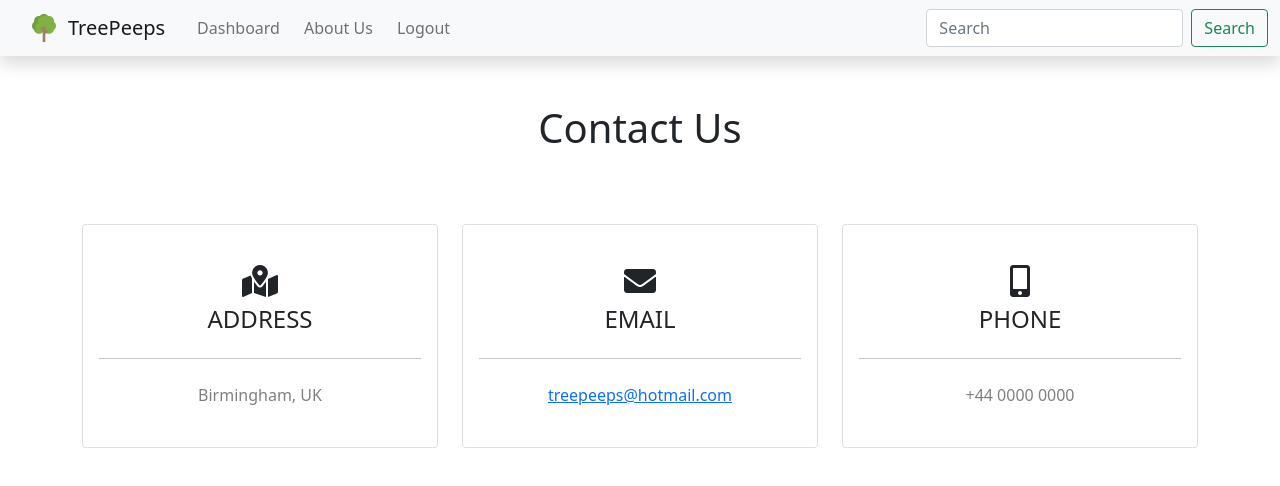
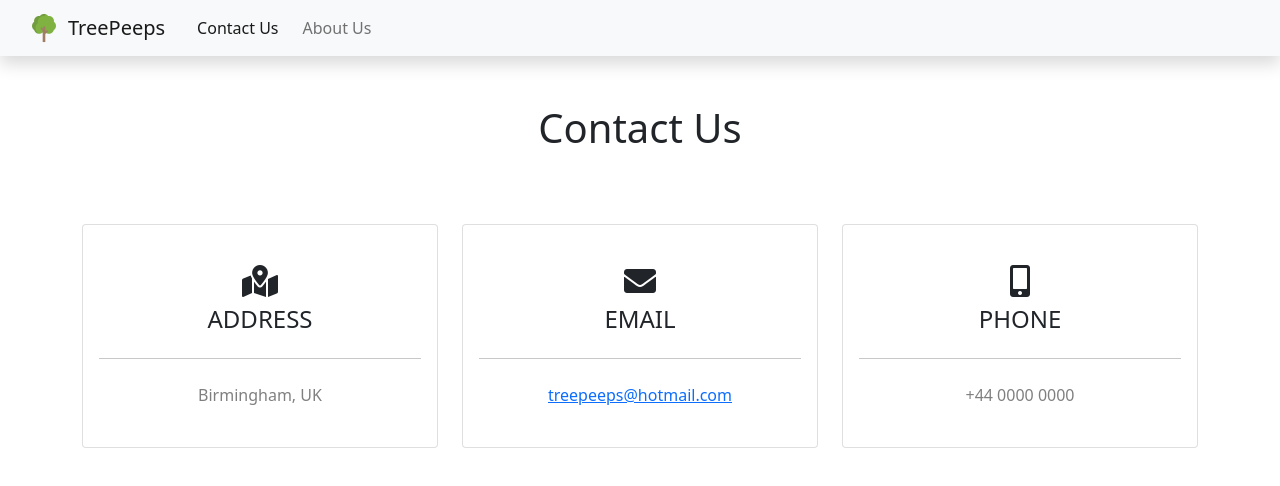
Before and after one commit to ClaireMDavies/TreePeeps, a React (Create React App) app in the folder client/: page /contact in a window 1280 px wide. Shown: the top 486 px of the page. Built offline with nearby package versions, Linux system fonts and the light colour scheme.

Commit message:
Creating SearchForm component

```diff
--- a/client/src/components/Navbar.js
+++ b/client/src/components/Navbar.js
@@ -1,4 +1,5 @@
 import React from "react";
+import SearchForm from "./SearchForm";
 
 const Navbar = (props) => {
     return (
@@ -14,10 +15,10 @@ const Navbar = (props) => {
                         {props.children}
 
                     </ul>
-                    <form className="d-flex">
-                        <input className="form-control me-2" type="search" placeholder="Search" aria-label="Search" />
-                        <button className="btn btn-outline-success" type="submit">Search</button>
-                    </form>
+                    {window.location.pathname === "/dashboard" || window.location.pathname === "/feeds" || window.location.pathname === "/project"
+                        ? <SearchForm />
+                        : ""
+                    }
                 </div>
             </div>
         </nav >
--- /dev/null
+++ b/client/src/components/SearchForm.js
@@ -0,0 +1,14 @@
+import React from "react";
+
+const SearchForm = () => {
+    return (
+
+        <form className="d-flex">
+            <input className="form-control me-2" type="search" placeholder="Search" aria-label="Search" />
+            <button className="btn btn-outline-success" type="submit">Search</button>
+        </form>
+
+    );
+}
+
+export default SearchForm;
--- a/client/src/pages/ContactUs.js
+++ b/client/src/pages/ContactUs.js
@@ -9,16 +9,12 @@ function ContactUs() {
         <div>
             <Navbar>
                 <NavItem
-                    link="/dashboard"
-                    name="Dashboard">
+                    link="/contact"
+                    name="Contact Us">
                 </NavItem>
                 <NavItem
                     link="/"
                     name="About Us">
-                </NavItem>
-                <NavItem
-                    link="/"
-                    name="Logout">
                 </NavItem>
             </Navbar>
             {/* Contact Card */}
```
